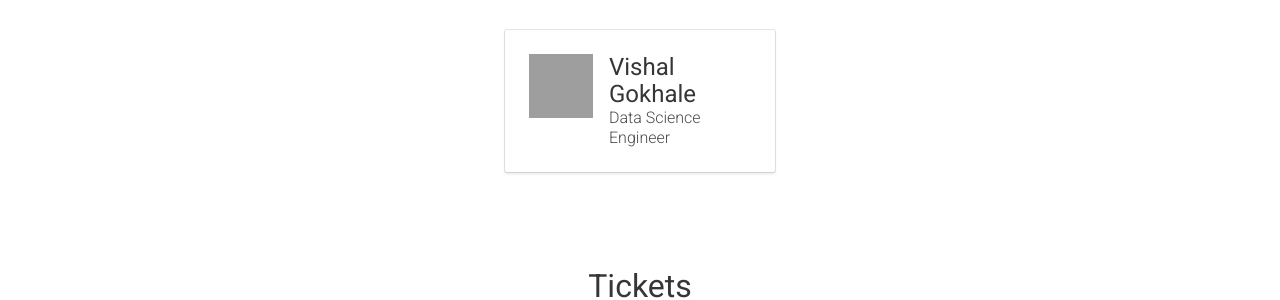
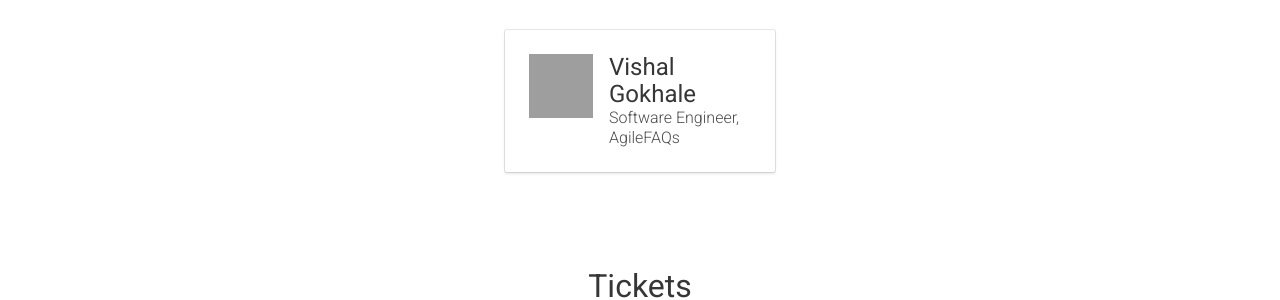
Before and after one commit to hasgeek/events, a Jekyll site: the page built from _fifthelephant_events/2018-math-for-data-science.md, in a window 1280 px wide and 900 px high, scrolled down 1364 px. Shown: the part 152-452 px from the top of the window. Built offline with Jekyll 4.4.1, drawn with Linux system fonts in a browser that asks for light colours; grey boxes are pictures that could not be loaded.

Commit message:
Update 2018-math-for-data-science.md

```diff
--- a/_fifthelephant_events/2018-math-for-data-science.md
+++ b/_fifthelephant_events/2018-math-for-data-science.md
@@ -11,7 +11,7 @@ boxoffice_item_collection: '99292dc8-53e9-44f1-9b71-127ec986613c'
 
 instructors:
 - name: Vishal Gokhale
-  byline: Data Science Engineer
+  byline: Software Engineer, AgileFAQs
   image_url: https://images.hasgeek.com/embed/file/745e4963afb34648948f3892c079d7a7
   website:
     url:
@@ -76,6 +76,4 @@ overview:
     * Managers / testers who need to understand what their team members are talking about.
     * Anyone who wishes to get into data science projects but sees math as the obstacle.
     Participants don’t need to know any math apart from basic +,-, x, / operations.
-
-
 ---
```
